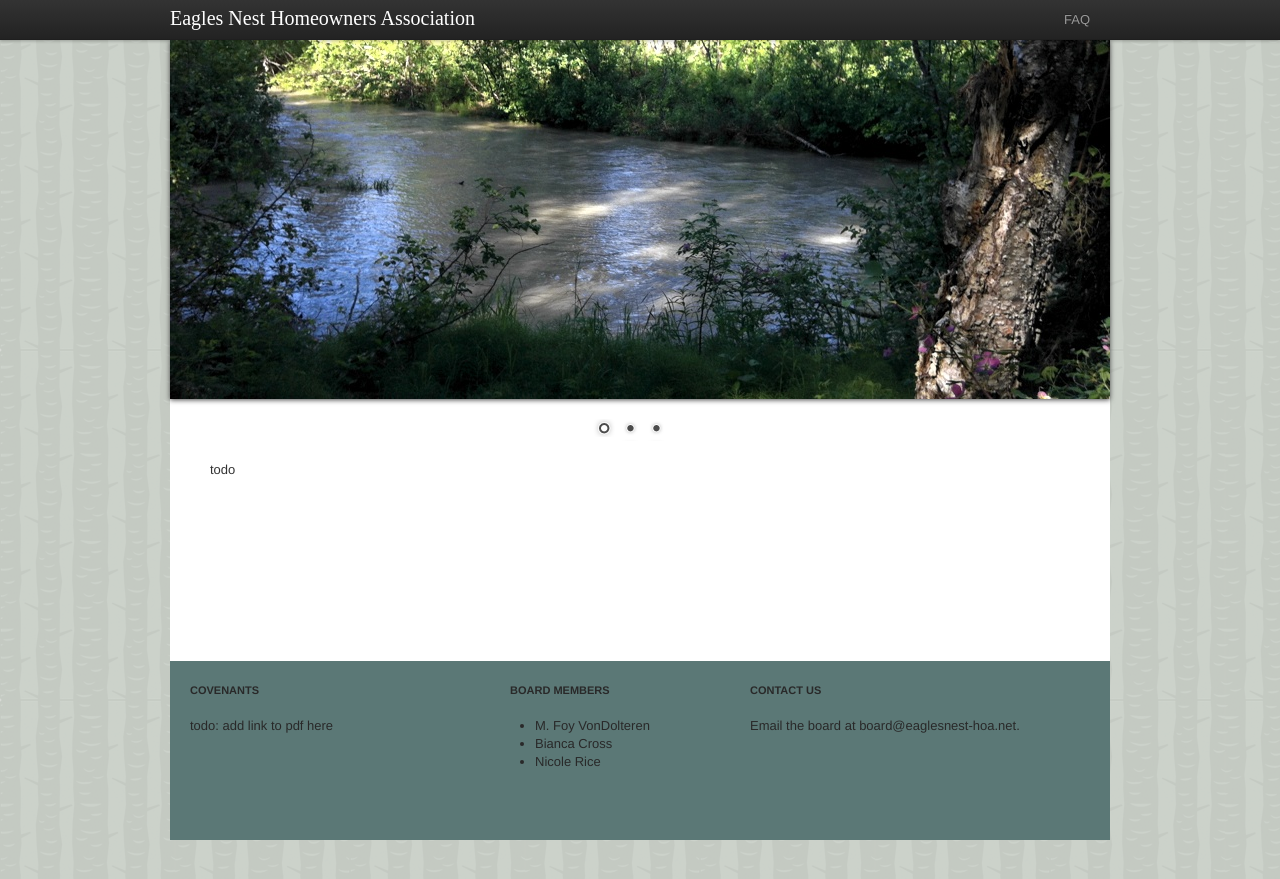
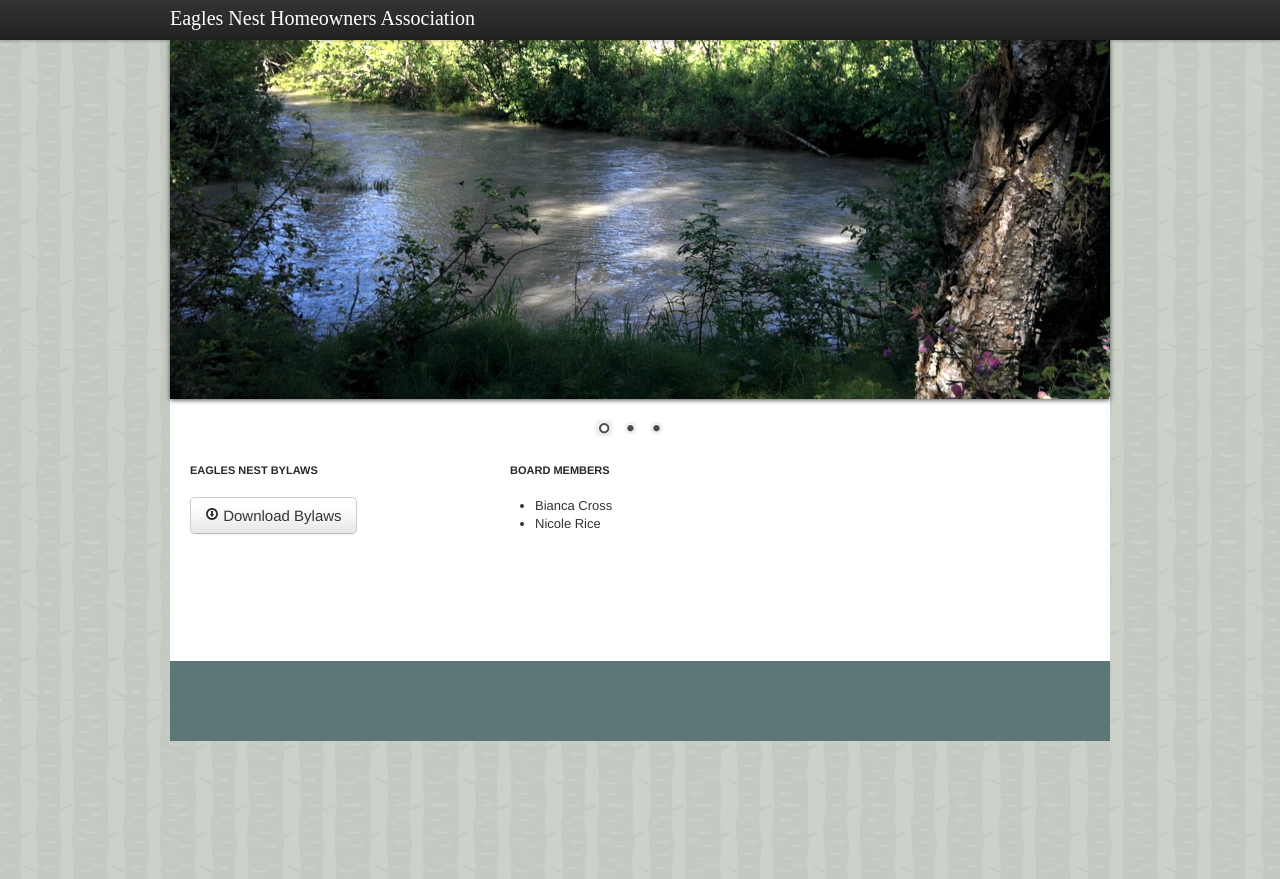
Before and after one commit to thesurlydev/eaglesnest-hoa.net, a Jekyll site: the page built from index.markdown, in a window 1280 px wide. Shown: the top 879 px of the page. Built offline with Jekyll 4.4.1, drawn with Linux system fonts in a browser that asks for light colours; some web fonts are replaced; Markdown is read by kramdown in place of the engine named in the settings.

Commit message:
added bylaws pdf

```diff
--- a/_layouts/default.html
+++ b/_layouts/default.html
@@ -35,12 +35,6 @@
                 <h3><a class="brand" href="/">{{ site.title }}</a></h3>
             </div>
 
-            <div class="nav-collapse pull-right">
-                <ul class="nav">
-                    <li id="faq"><a href="/faq">FAQ</a></li>
-                </ul>
-            </div>
-
         </div>
     </div>
 </div>
@@ -70,27 +64,7 @@
         </div>
     </div>
     <footer>
-        <div class="row">
-            <div class="span4">
-                <h6>Covenants</h6>
-                <br/>
-                <p>todo: add link to pdf here</p>
-            </div>
-            <div class="span3">
-                <h6>Board Members</h6>
-                <br/>
-                <ul>
-                    <li>M. Foy VonDolteren</li>
-                    <li>Bianca Cross</li>
-                    <li>Nicole Rice</li>
-                </ul>
-            </div>
-            <div class="span4">
-                <h6>Contact Us</h6>
-                <br/>
-                <p>Email the board at <a href="mailto:board@eaglesnest-hoa.net">board@eaglesnest-hoa.net</a>.</p>
-            </div>
-        </div>
+
     </footer>
 </div>
 
--- a/index.markdown
+++ b/index.markdown
@@ -6,8 +6,23 @@ title:
 
 <div class="row">
     <div class="span12">
-        <div class="pad-left">
-            todo
+    <div class="row">
+            <div class="span4">
+            	<h6>Eagles Nest Bylaws</h6>
+                <br/>
+                <p><a class="btn btn-large" href=""><i class="icon-download"></i> Download Bylaws</a></p>
+            </div>
+            <div class="span3">
+                <h6>Board Members</h6>
+                <br/>
+                <ul>
+                    <li>Bianca Cross</li>
+                    <li>Nicole Rice</li>
+                </ul>
+            </div>
+            <div class="span4">
+
+            </div>
         </div>
     </div>
 </div>
```
Also changed, not shown: img/glyphicons-halflings-white.png (added), img/glyphicons-halflings.png (added), 1 other file.
